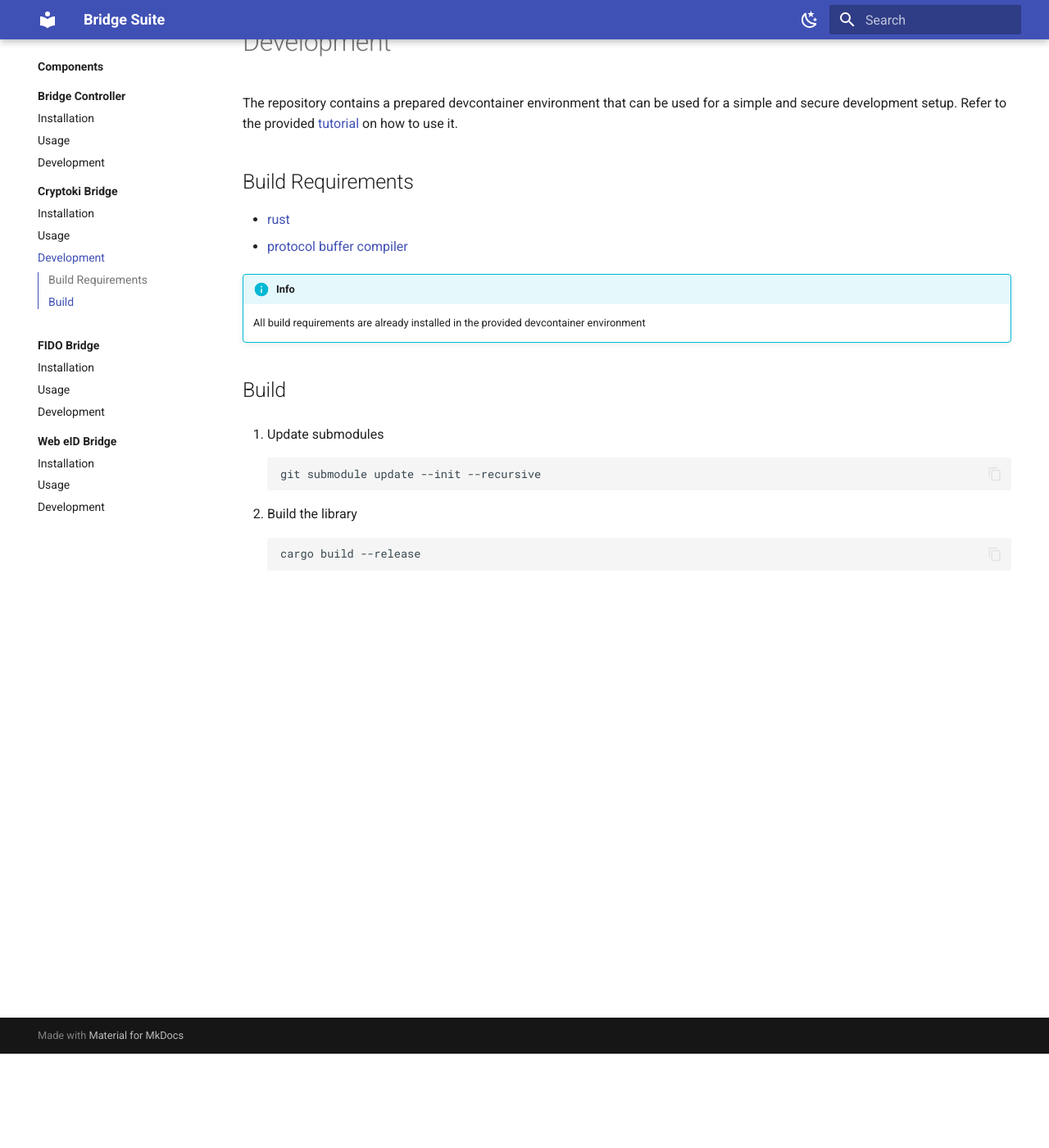
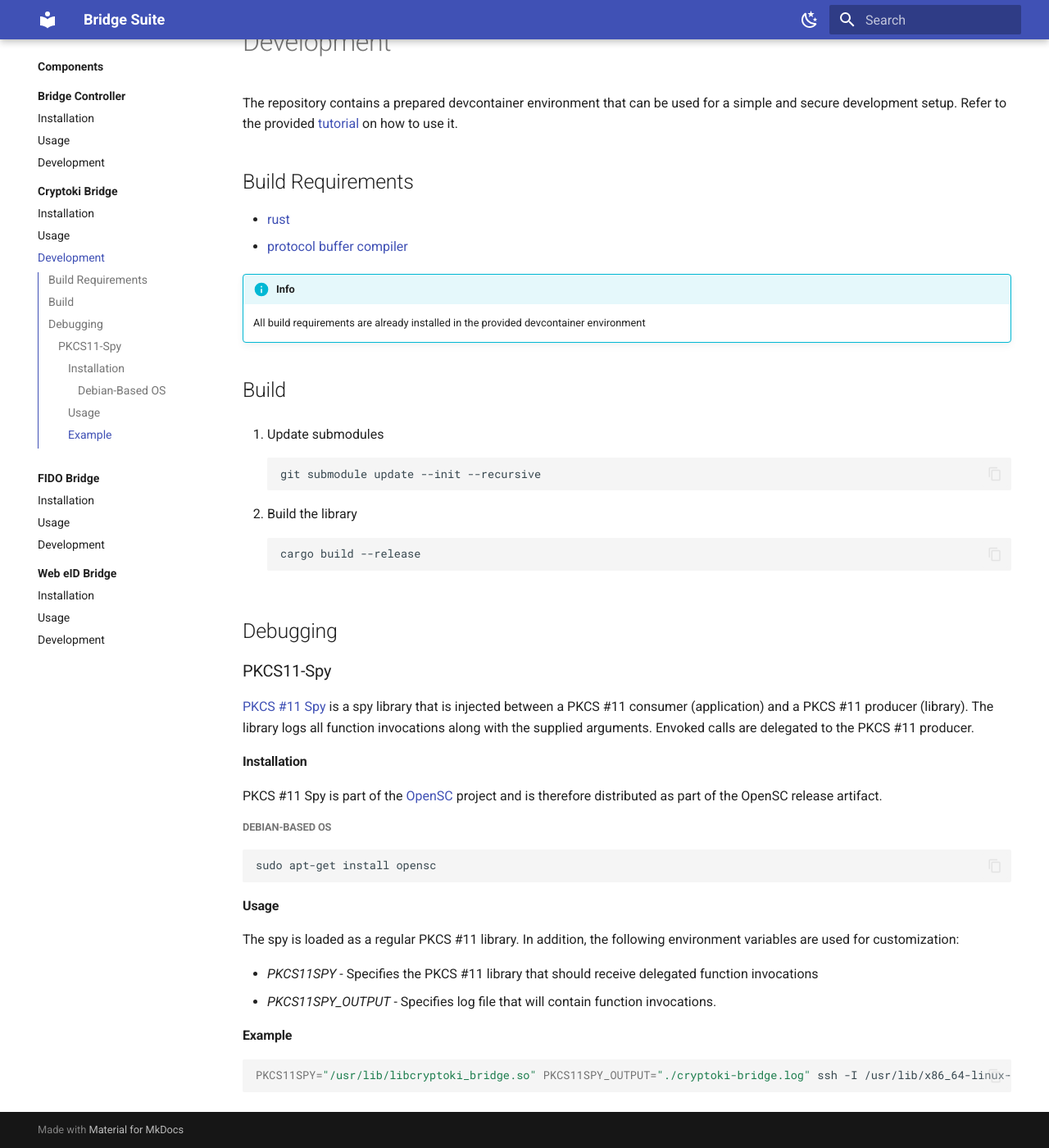
Before and after one commit to KristianMika/bridge-suite, an MkDocs documentation site: the page built from docs/src/components/cryptoki-bridge/development.md, in a window 1280 px wide and 1400 px high, scrolled down 115 px. Shown: the whole window at 82% size. Built offline with MkDocs 1.6.1 and Material for MkDocs 9.7.7, drawn with Linux system fonts in a browser that asks for light colours.

Commit message:
docs: describe PKCS11 spy usage

````diff
--- a/docs/src/components/cryptoki-bridge/development.md
+++ b/docs/src/components/cryptoki-bridge/development.md
@@ -23,3 +23,32 @@ The repository contains a prepared devcontainer environment that can be used for
     ```bash
     cargo build --release
     ```
+
+## Debugging
+
+### PKCS11-Spy
+
+[PKCS #11 Spy](https://github.com/OpenSC/OpenSC/wiki/Using-OpenSC#pkcs-11-spy) is a spy library that is injected between a PKCS #11 consumer (application) and a PKCS #11 producer (library). The library logs all function invocations along with the supplied arguments. Envoked calls are delegated to the PKCS #11 producer.
+
+#### Installation
+
+PKCS #11 Spy is part of the [OpenSC](https://github.com/OpenSC/OpenSC) project and is therefore distributed as part of the OpenSC release artifact.
+
+##### Debian-Based OS
+
+``` bash
+sudo apt-get install opensc
+```
+
+#### Usage
+
+The spy is loaded as a regular PKCS #11 library. In addition, the following environment variables are used for customization:
+
+- _PKCS11SPY_ - Specifies the PKCS #11 library that should receive delegated function invocations
+- _PKCS11SPY_OUTPUT_ - Specifies log file that will contain function invocations.
+
+#### Example
+
+``` bash
+PKCS11SPY="/usr/lib/libcryptoki_bridge.so" PKCS11SPY_OUTPUT="./cryptoki-bridge.log" ssh -I /usr/lib/x86_64-linux-gnu/pkcs11-spy.so username@localhost
+```
````
